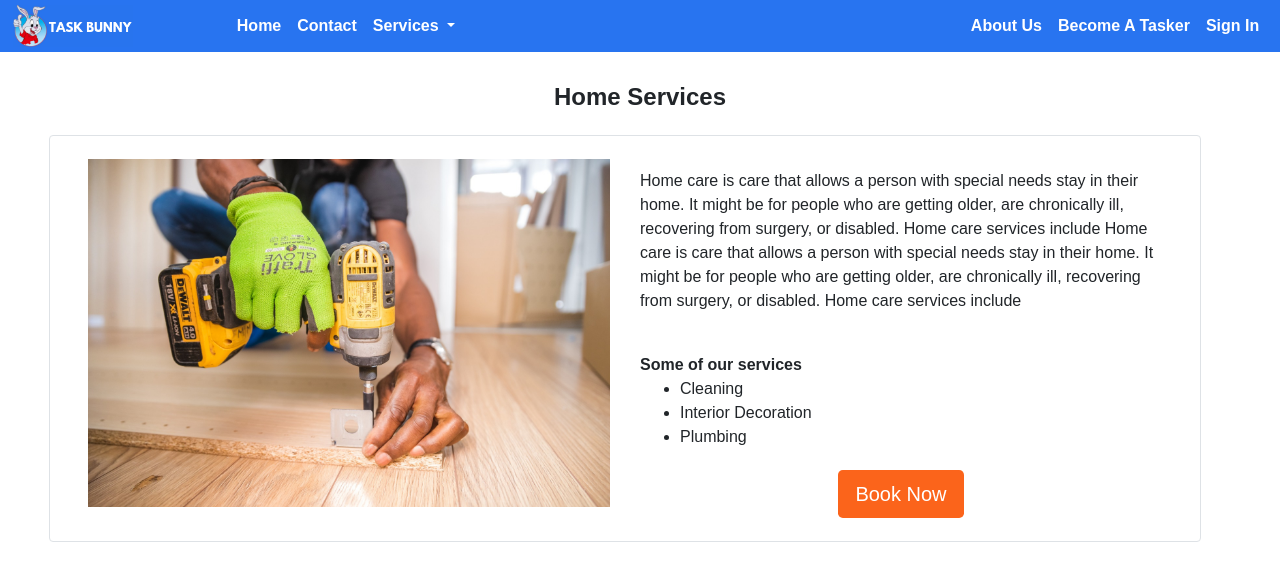
After one commit to nayankeni9/TaskBunny, a Flask app: page /home_services in a window 1280 px wide. The commit adds this page. Shown: the top 581 px of the page. Run offline with Flask 2, Linux system fonts and the light colour scheme; parts of the project's set-up code (start-up, migrations or seed data) failed here and were passed over; some libraries are stand-ins or nearby versions.

Commit message:
Home services page

```diff
--- a/app.py
+++ b/app.py
@@ -156,6 +156,10 @@ def edit_user():
     session['mode']='EDIT'
     return render_template("profile.html", user=user)
 
+@app.route('/home_services')
+def home_services():
+    return render_template("home_services.html")
+
 @app.errorhandler(404)
 def page_not_found(e):
     return render_template('404.html'), 404
--- a/static/css/style.css
+++ b/static/css/style.css
@@ -341,3 +341,44 @@ form .error {
 .profile{
     padding-top: 52px;
 }
+
+/*Styling for services pages and index.html*/
+.home-container{
+    padding-top: 60px;
+    width: 90%;
+    margin: auto;
+}
+
+.info-header h4{
+    text-align:center;
+    margin: 2%;
+}
+.info-border{
+    padding: 2%
+}
+
+.info-details{
+    padding-top: 5px;
+}
+
+.btn-orange{
+    margin-top:1%;
+    background-color:#fb641b;
+    color:white;
+}
+.btn-center{
+    display: flex;
+    justify-content: center;
+}
+
+.info-para{
+    margin-top: 5px;
+}
+
+.col-sm-12.col-md-4 div a{
+    color:#212529
+}
+
+.col-sm-12.col-md-4 div a:hover{
+    color:blue;
+}
--- /dev/null
+++ b/templates/home_services.html
@@ -0,0 +1,34 @@
+{% extends "base.html"%}
+{% block content %}
+            {% include 'navbar.html' %}
+            {% include 'modal.html' %}
+            {% include 'tasker_modal.html' %}
+            <div class="home-container">
+                <header class="info-header">
+                    <h4><strong>Home Services</strong></h4>
+                </header>
+                <div class="row info-border img-thumbnail">
+                    <div class="col-md-6"><img src="../static/pictures/Carpenter.jpeg" alt="..." width="100%"></div>
+                    <div class="col-md-6 info-details"><div><p class="info-para">Home care is care that allows a person with special needs stay in their home.
+                        It might be for people who are getting older, are chronically ill, recovering from surgery, or disabled.
+                        Home care services include
+                        Home care is care that allows a person with special needs stay in their home.
+                        It might be for people who are getting older, are chronically ill, recovering from surgery, or disabled.
+                        Home care services include
+                        </p>
+                        <br>
+                        <strong>
+                            Some of our services
+                        </strong>
+                        <ul>
+                            <li>Cleaning</li>
+                            <li>Interior Decoration</li>
+                            <li>Plumbing</li>
+                        </ul></div>
+                        <div class="btn-center">
+                            <button type="button" class="btn btn-orange btn-lg">Book Now</button>
+                        </div>
+                    </div>
+                </div>
+            </div>
+{% endblock %}
--- a/templates/index.html
+++ b/templates/index.html
@@ -43,7 +43,7 @@
                   <div><img src="../static/pictures/PetCare.jpeg" alt="..." class="img-thumbnail"><p>Pet Care</p></div>
               </div>
               <div class="col-sm-12 col-md-4">
-                  <div><img src="../static/pictures/Carpenter.jpeg" alt="..." class="img-thumbnail"><p>Interior Decoration</p></div>
+                  <div><a style="text-decoration:none" href="home_services"><img src="../static/pictures/Carpenter.jpeg" alt="..." class="img-thumbnail"><p>Home Services</p><a></div>
                 </div>
             </div>
         </div>
```
